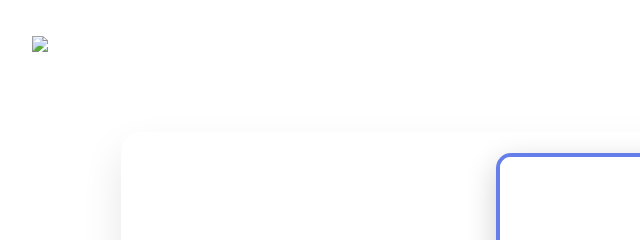
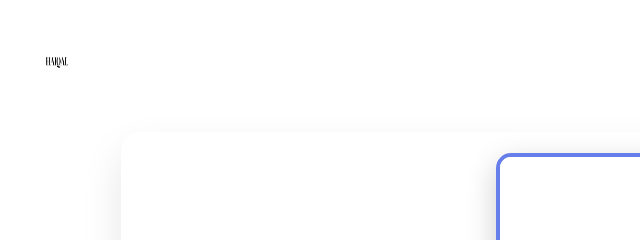
Before and after one commit to qalski16/MUHAMMAD-HAIQAL, a plain HTML site: page student.html in a window 1280 px wide. Shown: the top 240 px of the page, 19-659 px from the left. Drawn offline with Linux system fonts and the light colour scheme.

Commit message:
Update student.html

```diff
--- a/student.html
+++ b/student.html
@@ -10,7 +10,7 @@
 <body>
     <header class="header">
         <a href="#home" class="logo-section" onclick="showHome()">
-            <img src="image/LOGO.jpg"' width='80' height='50' viewBox='0 0 80 80'%3E%3Ccircle cx='40' cy='40' r='38' fill='%23667eea' stroke='black' stroke-width='4' x='40' y='50' text-anchor='middle' fill='black' font-size='24' font-weight='bold'%3EA%3C alt="Haiqal Logo" class="logo-image">
+            <img src="LOGO.jpg"' width='80' height='50' viewBox='0 0 80 80'%3E%3Ccircle cx='40' cy='40' r='38' fill='%23667eea' stroke='black' stroke-width='4' x='40' y='50' text-anchor='middle' fill='black' font-size='24' font-weight='bold'%3EA%3C alt="Haiqal Logo" class="logo-image">
             <span class="logo-text">Portfolio</span>
         </a>
 
```
